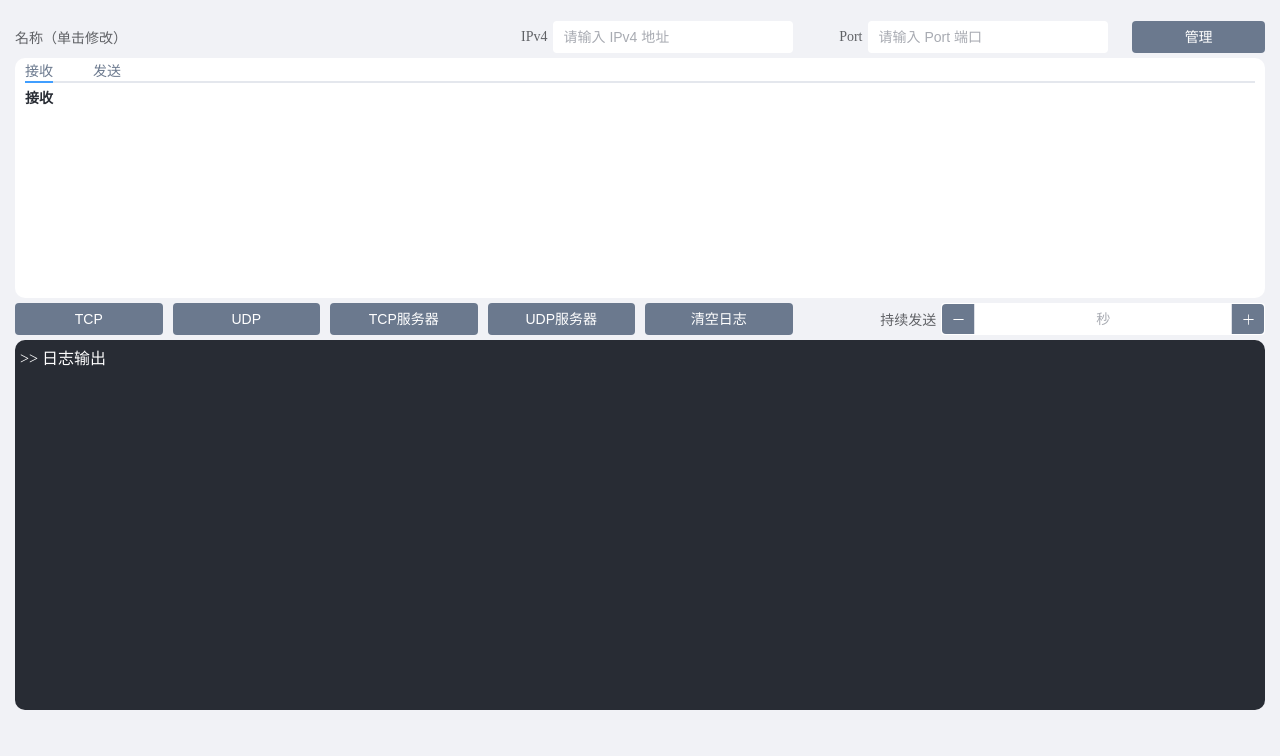
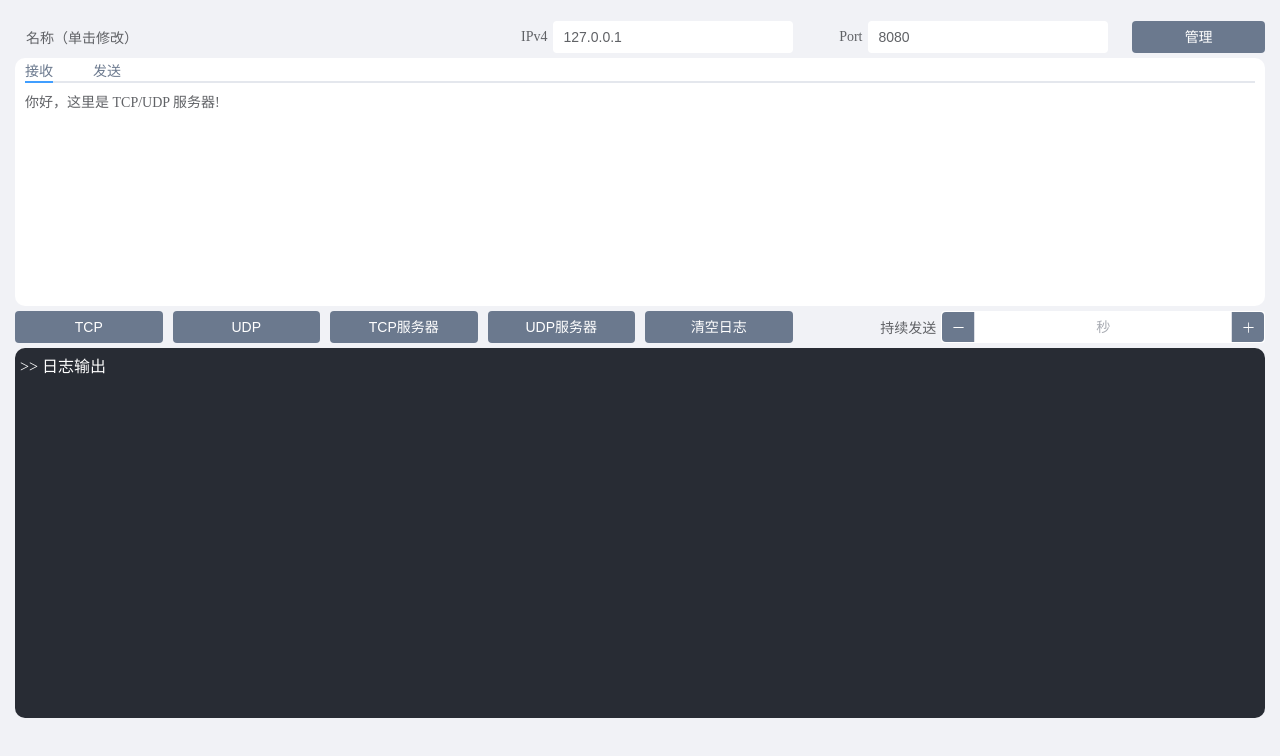
Before and after one commit to pfeak/utools-post, a Vue app: page / in a window 1280 px wide. Shown: the top 756 px of the page. Built offline with nearby package versions, Linux system fonts and the light colour scheme.

Commit message:
style(post): 调整输入框样式

```diff
--- a/src/components/EditText.vue
+++ b/src/components/EditText.vue
@@ -19,11 +19,16 @@ function stopEditing() {
 </script>
 
 <template>
-    <el-text v-show="!isEditing" @click="startEditing">{{ text }}</el-text>
-    <el-input v-show="isEditing" class="text-edit-input" ref="refInput" v-model="text" maxlength="20" @keyup.enter="stopEditing" @blur="stopEditing" />
+    <el-text class="text-show" v-show="!isEditing" @click="startEditing">{{ text }}</el-text>
+    <el-input class="text-edit-input" v-show="isEditing" ref="refInput" v-model="text" maxlength="20"
+        @keyup.enter="stopEditing" @blur="stopEditing" />
 </template>
 
 <style scoped>
+.text-show {
+    margin-left: 11px;
+}
+
 .text-edit-input {
     width: 100%;
 }
--- a/src/components/TerminalInput.vue
+++ b/src/components/TerminalInput.vue
@@ -1,21 +1,32 @@
 
 <script lang="ts" setup>
-import { ref } from 'vue'
+import { ref } from "vue"
 
-const activeName = ref('send')
+// 切换选项卡
+const activeName = ref("send")
+
+// 数据
+const dataSend = ref("你好，这里是 TCP/UDP 服务器!")
+const dataReceive = ref("嗨，我是 TCP/UDP 发送的消息!")
 
 </script>
 
 <template>
     <el-tabs v-model="activeName" class="terminal-input-tabs">
-        <el-tab-pane label="接收" name="send">接收</el-tab-pane>
-        <el-tab-pane label="发送" name="receive">发送</el-tab-pane>
+        <el-tab-pane label="接收" name="send">
+            <el-input class="terminal-input" v-model="dataSend" rows="6" resize="none" type="textarea"
+                placeholder="请自定义服务响应内容" />
+        </el-tab-pane>
+        <el-tab-pane label="发送" name="receive">
+            <el-input class="terminal-input" v-model="dataReceive" rows="6" resize="none" type="textarea"
+                placeholder="请自定义发送内容" />
+        </el-tab-pane>
     </el-tabs>
 </template>
 
 <style>
 .terminal-input-tabs {
-    height: 100%;
+    height: auto;
     margin-left: 5px;
     margin-right: 5px;
 }
@@ -28,13 +39,13 @@ const activeName = ref('send')
 
 .terminal-input-tabs .el-tabs__content {
     height: 100%;
-    border-bottom-left-radius: 15px;
-    border-bottom-right-radius: 15px;
+    /* border-bottom-left-radius: 0px; */
+    /* border-bottom-right-radius: 15px; */
     height: 67%;
     margin-top: 5px;
     margin-left: 5px;
     margin-right: 5px;
-    color:#282c34;
+    color: #282c34;
     font-size: 14px;
     font-weight: 600;
 }
@@ -47,4 +58,22 @@ const activeName = ref('send')
 .terminal-input-tabs .el-tabs__nav {
     height: 25px;
 }
+
+.el-textarea__inner {
+    /* 取消自动换行 */
+    white-space: nowrap;
+    /* 如果内容过长可以显示水平滚动条 */
+    overflow-x: auto;
+    /* 样式 */
+    padding-left: 0px;
+    box-shadow: 0 0 0 0px;
+}
+
+.el-textarea__inner:hover {
+    box-shadow: 0 0 0 0px;
+}
+
+.el-textarea__inner:focus {
+    box-shadow: 0 0 0 0px;
+}
 </style>
--- a/src/views/Main.vue
+++ b/src/views/Main.vue
@@ -8,13 +8,13 @@
         <el-col :span="6">
             <div class="grid-content">
                 <el-text class="ip-text">IPv4</el-text>
-                <el-input class="ip-input" placeholder="请输入 IPv4 地址" />
+                <el-input class="ip-input" maxlength="15" placeholder="请输入 IPv4 地址" v-model="valIP" />
             </div>
         </el-col>
         <el-col :span="6">
             <div class="grid-content">
                 <el-text class="port-text">Port</el-text>
-                <el-input class="port-input" placeholder="请输入 Port 端口" />
+                <el-input class="port-input" maxlength="5" placeholder="请输入 Port 端口" v-model="valPort" />
             </div>
         </el-col>
         <el-col :span="3">
@@ -77,8 +77,8 @@
             <div class="grid-content continue">
                 <el-text>持续发送</el-text>
                 <el-tooltip placement="right" raw-content>
-                    <template #content>持续发送数据（秒）<br>0 单次发送<br>1 秒最小<br>60 秒最大</template>
-                    <el-input-number :v-model="continueInput" :min="0" :max="60" step-strictly
+                    <template #content>每间隔(秒)发送一次数据, 不填不启用</template>
+                    <el-input-number :v-model="continueInput" :min="1" :max="60" step-strictly
                         placeholder="秒"></el-input-number>
                 </el-tooltip>
             </div>
@@ -103,6 +103,10 @@ const drawer = ref(false)
 
 // 输入框状态
 const continueInput = ref(0)
+
+// 输入框信息
+const valIP = ref("127.0.0.1")
+const valPort = ref("8080")
 
 // 管理列表数据模拟
 const count = ref(0)
@@ -203,7 +207,7 @@ const load = () => {
 
 .terminal-input {
     width: 100%;
-    height: 30vh;
+    height: 31vh;
     background-color: white;
     border-radius: 10px;
 }
```
